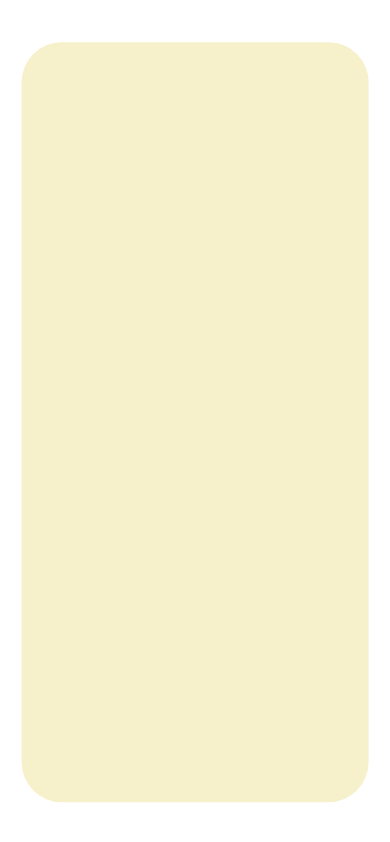
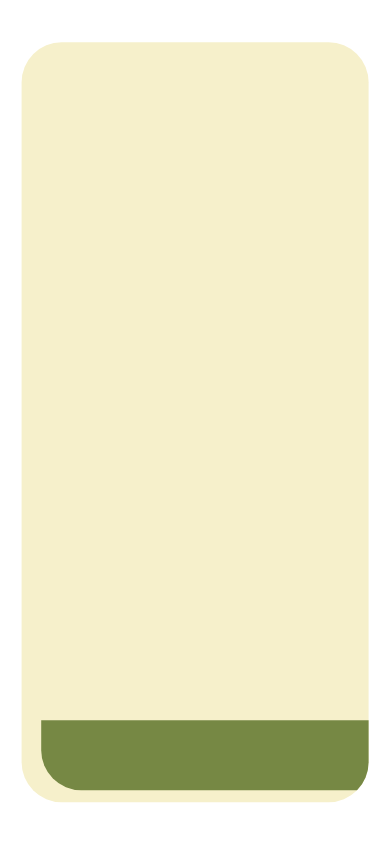
Before and after one commit to IxD-AAU/PantryTracker, an Angular app in the folder client/: page / in a window 390 px wide. Built offline with nearby package versions, Linux system fonts and the light colour scheme.

Commit message:
Phone frame locked + navbar (skæv)
Phone frame is hopefully locked, and navbar is added but a bit off center

```diff
--- a/client/src/app/app.component.ts
+++ b/client/src/app/app.component.ts
@@ -1,4 +1,5 @@
 import { PhoneSquareComponent } from './phone-square/phone-square.component';
+import { NavBarComponent } from './phone-square/nav-bar/nav-bar.component';
 import { Component } from '@angular/core';
 import { RouterOutlet } from '@angular/router';
 import { CUSTOM_ELEMENTS_SCHEMA } from '@angular/core';
--- /dev/null
+++ b/client/src/app/phone-square/nav-bar/nav-bar.component.css
@@ -0,0 +1,7 @@
+.nav-bar {
+    width: 389px;
+    height: 70px;
+    background-color: rgb(46.27%, 53.33%, 26.67%);
+    border-bottom-left-radius: 40px;
+    border-bottom-right-radius: 40px;
+}
--- /dev/null
+++ b/client/src/app/phone-square/nav-bar/nav-bar.component.html
@@ -0,0 +1 @@
+<div class="nav-bar"></div>
--- a/client/src/app/phone-square/phone-square.component.css
+++ b/client/src/app/phone-square/phone-square.component.css
@@ -1,13 +1,57 @@
-.phone-square {
+.phone-frame {
     aspect-ratio: 389/852;
     width: auto;
     height: min(90vh, 852px);
     background-color: rgb(96.47% 94.12% 79.61%); /* ændre senere */
     border-radius: 40px;
 
-    position: absolute;
+    position: relative;
     top: 50%;
     left: 50%;
     transform: translate(-50%, -50%);
     overflow: hidden;
+    justify-self: center;
 }
+
+.phone-frame.locked {
+    position: fixed;
+    top: 50%;
+    left: 50%;
+    transform: translate(-50%, -50%);
+    z-index: 10000;
+}
+.phone-content {
+    position:absolute;
+    top: 0;
+    left: 0;
+    right: 0;
+    bottom: 0;
+    overflow-y: auto;
+    -webkit-overflow-scrolling: touch;
+
+
+}
+.phone-bottom-nav.debug-nav {
+    position:absolute;
+    bottom: 12px;
+    left: 50%;
+    transform: translateX(-50%);
+    z-index: 10001;
+    width: calc(100% - 40px);
+    margin: 0;
+    padding: 0;
+    max-width: 389px;
+    pointer-events: auto;
+    box-sizing: border-box;
+}
+
+.phone-bottom-nav .nav-bar {
+    width: 100%;
+    height: 70px;
+    border-bottom-left-radius: 40px;
+    border-bottom-left-radius: 40px;
+    box-sizing: inherit;
+    margin: 0;
+    padding: 0;
+    justify-self: center;
+}
--- a/client/src/app/phone-square/phone-square.component.html
+++ b/client/src/app/phone-square/phone-square.component.html
@@ -1 +1,8 @@
-<div class="phone-square"></div>
+<div class="phone-frame locked">
+    <div class="phone-content">
+<!--Phone content goes here-->
+        <ng-content></ng-content>
+    </div>
+
+    <app-nav-bar class="phone-bottom-nav debug-nav"></app-nav-bar>
+</div>
--- a/client/src/app/phone-square/phone-square.component.ts
+++ b/client/src/app/phone-square/phone-square.component.ts
@@ -1,9 +1,9 @@
 import { Component } from '@angular/core';
-
+import { NavBarComponent } from './nav-bar/nav-bar.component';
 
 @Component({
   selector: 'app-phone-square',
-  imports: [],
+  imports: [NavBarComponent],
   templateUrl: './phone-square.component.html',
   styleUrl: './phone-square.component.css'
 })
```
Also changed, not shown: client/src/app/phone-square/nav-bar/nav-bar.component.ts (added, +11 -0 lines), 1 other file (tests, documents, lock files or other folders).
